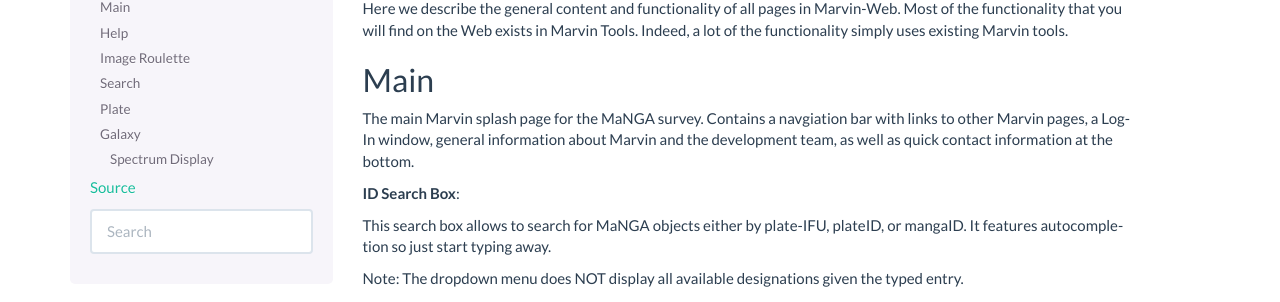
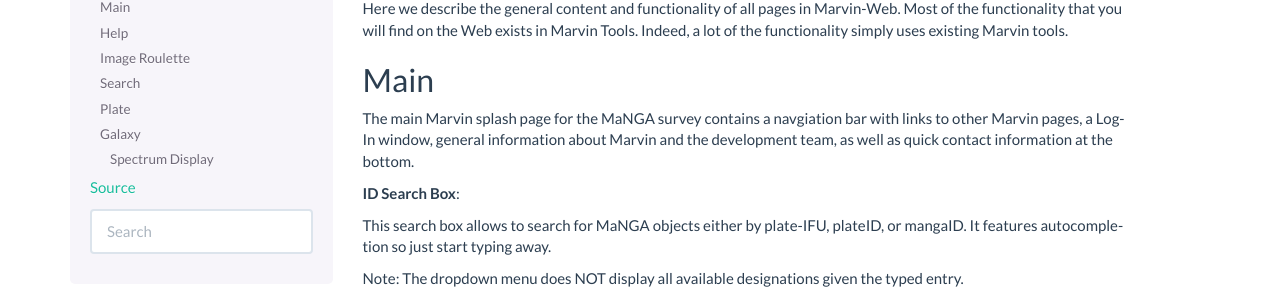
Before and after one commit to sdss/marvin, a Sphinx documentation site: the page built from docs/sphinx/web.rst, in a window 1280 px wide and 900 px high. Shown: the part 136-438 px from the top of the window. Built offline with Sphinx 7.4.7, drawn with Linux system fonts in a browser that asks for light colours; pages that are not in the unit, such as notebooks, are missing from menus.

Commit message:
minor edit

```diff
--- a/docs/sphinx/web.rst
+++ b/docs/sphinx/web.rst
@@ -4,14 +4,17 @@
 Web
 ===
 
-Here we describe the general content and functionality of all pages in Marvin-Web.  Most of the functionality that you will find on the Web exists in Marvin Tools. Indeed, a lot of the functionality simply uses existing Marvin tools.
+Here we describe the general content and functionality of all pages in
+Marvin-Web.  Most of the functionality that you will find on the Web exists in
+Marvin Tools. Indeed, a lot of the functionality simply uses existing Marvin
+tools.
 
 .. _web-main:
 
 Main
 ----
 
-The main Marvin splash page for the MaNGA survey.  Contains a navgiation bar with links
+The main Marvin splash page for the MaNGA survey contains a navgiation bar with links
 to other Marvin pages, a Log-In window, general information about Marvin
 and the development team, as well as quick contact information at the bottom.
 
```
